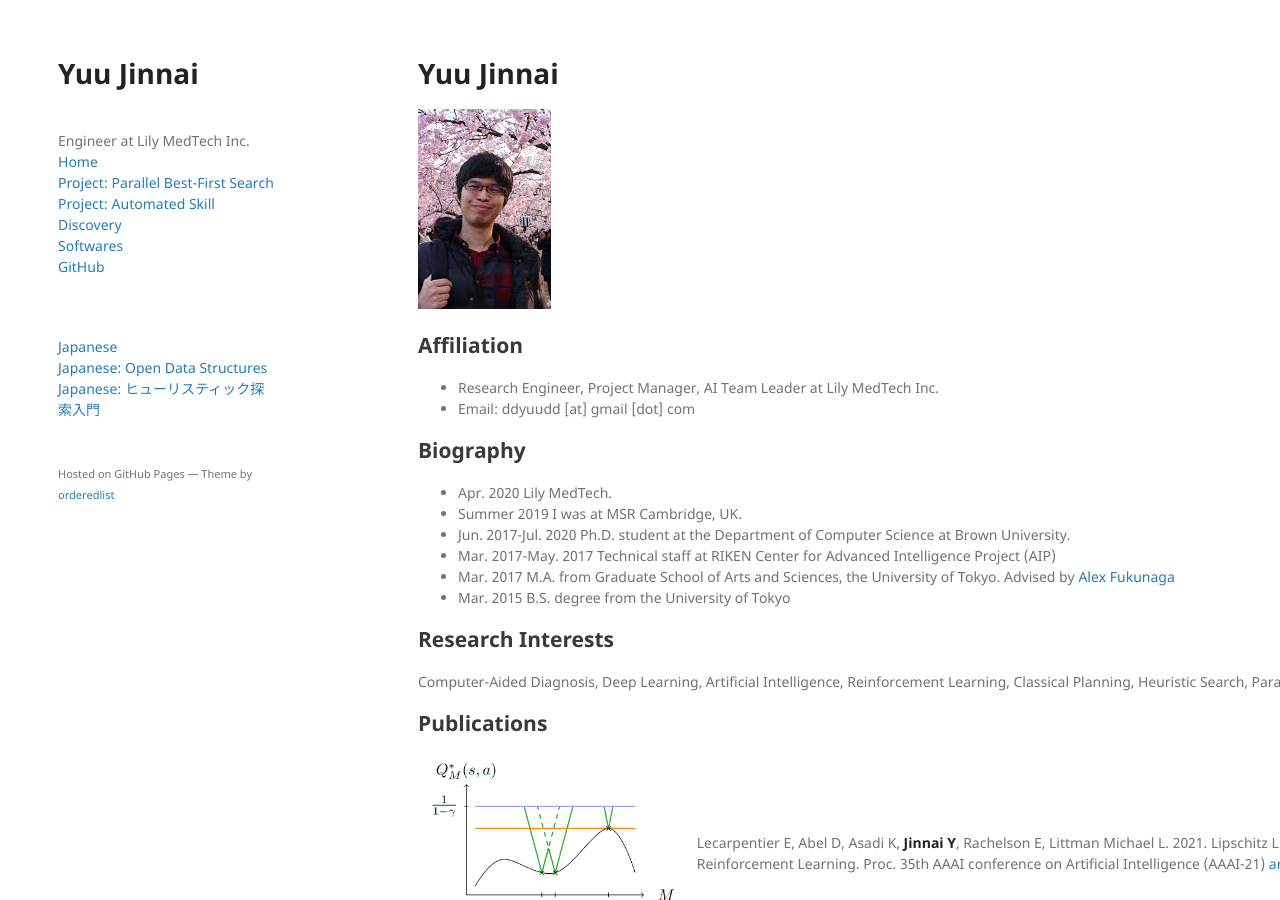
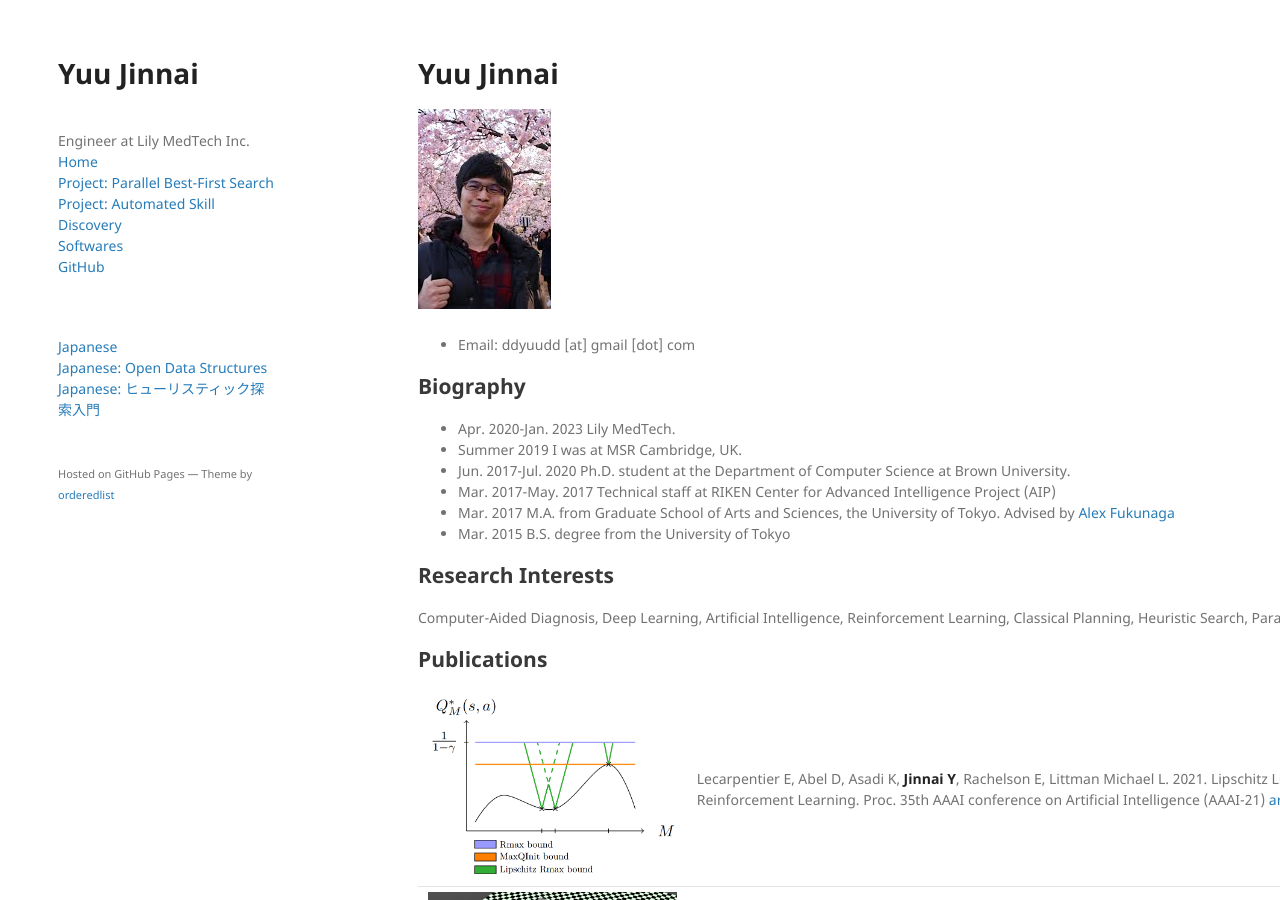
Before and after one commit to jinnaiyuu/jinnaiyuu.github.io, a Jekyll site: the page built from index.md, in a window 1280 px wide and 900 px high. Built offline with Jekyll 4.4.1, drawn with Linux system fonts in a browser that asks for light colours; our own code applies the rules of GitHub Pages for plain Markdown files.

Commit message:
updated affiliation

```diff
--- a/index.md
+++ b/index.md
@@ -1,14 +1,11 @@
 # Yuu Jinnai
 ![my photo](../images/me.jpeg)
 
-## Affiliation
-
-- Research Engineer, Project Manager, AI Team Leader at Lily MedTech Inc.
 - Email: ddyuudd [at] gmail [dot] com
 
 ## Biography
 
-- Apr. 2020 Lily MedTech.
+- Apr. 2020-Jan. 2023 Lily MedTech.
 - Summer 2019 I was at MSR Cambridge, UK.
 - Jun. 2017-Jul. 2020 Ph.D. student at the Department of Computer Science at Brown University.
 - Mar. 2017-May. 2017 Technical staff at RIKEN Center for Advanced Intelligence Project (AIP)
```
Also changed, not shown: ja/index.md (+1 -4 lines).
